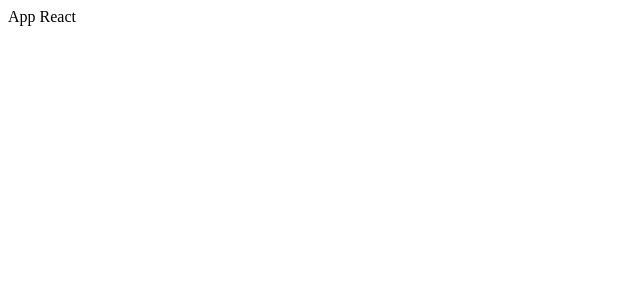
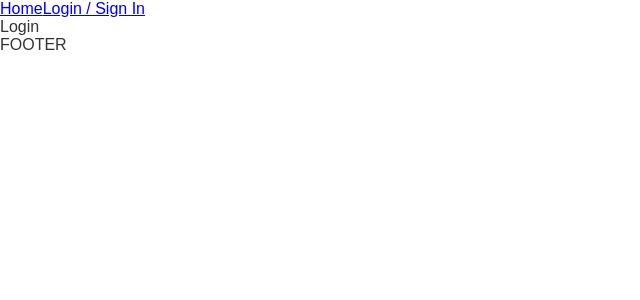
Before and after one commit to mateusfnogueira/picShare-reactJs, a React (Create React App) app: page /login in a window 1280 px wide. Shown: the top 300 px of the page, without its empty margins (0-640 px from the left). Built offline with nearby package versions, Linux system fonts and the light colour scheme.

Commit message:
estrutura inicial

```diff
--- /dev/null
+++ b/src/App.css
@@ -0,0 +1,45 @@
+* {
+  box-sizing: border-box;
+}
+
+body {
+  margin: 0px;
+  color: #333;
+  --type-first: Helvetic, Arial, sans-serif;
+  --type-second: "Spectral", Georgia;
+  font-family: var(--type-first);
+}
+
+h1,
+h2,
+h3,
+h4,
+p {
+  margin: 0px;
+}
+
+ul,
+li {
+  list-style: none;
+  padding: 0px;
+  margin: 0px;
+}
+
+img {
+  display: block;
+  max-width: 100%;
+}
+
+button,
+input {
+  display: block;
+  font-size: 1rem;
+  font-family: var(--type-first);
+  color: #333;
+}
+
+.container {
+  max-width: 1200px;
+  padding: 0 1rem;
+  margin: 0 auto;
+}
--- a/src/App.js
+++ b/src/App.js
@@ -1,8 +1,26 @@
+import React from 'react';
+import './App.css';
+import Header from "./components/header/Header";
+import Footer from "./components/footer/Footer";
+import Home from './pages/home/Home';
+import Login from './pages/login/Login';
+import { BrowserRouter as Router, Route, Switch } from 'react-router-dom';
 
 function App() {
   return (
     <div className="App">
-      App React
+      <Router>
+        <Header />
+        <Switch>
+          <Route path="/login">
+            <Login />
+          </Route>
+          <Route path="/">
+            <Home />
+          </Route>
+        </Switch>
+      <Footer />
+      </Router>
     </div>
   );
 }
--- /dev/null
+++ b/src/components/footer/Footer.jsx
@@ -0,0 +1,11 @@
+import React from 'react';
+import styles from './Footer.module.css'
+
+
+const Footer = () => {
+  return <div className={styles.footer}>
+    FOOTER
+  </div>
+}
+
+export default Footer;
--- /dev/null
+++ b/src/components/header/Header.jsx
@@ -0,0 +1,14 @@
+import React from 'react';
+import { Link } from 'react-router-dom'
+import styles from './Header.module.css'
+
+const Header = () => {
+  return <div className={styles.header}>
+    <nav>
+      <Link to="/">Home</Link>
+      <Link to="/login">Login / Sign In</Link>
+    </nav>
+  </div>
+};
+
+export default Header;
--- /dev/null
+++ b/src/pages/home/Home.jsx
@@ -0,0 +1,10 @@
+import React from 'react';
+import styles from './Home.module.css'
+
+const Home = () => {
+  return <div className={styles.home}>
+    HOME
+  </div>
+}
+
+export default Home
--- /dev/null
+++ b/src/pages/login/Login.jsx
@@ -0,0 +1,11 @@
+import React from 'react';
+import styles from './Login.module.css';
+
+
+const Login = () => {
+  return <div className={styles.login}>
+    Login
+  </div>
+}
+
+export default Login;
```
Also changed, not shown: src/components/footer/Footer.module.css (added), src/components/header/Header.module.css (added), src/pages/home/Home.module.css (added), src/pages/login/Login.module.css (added), 1 other file (tests, documents, lock files or other folders).
